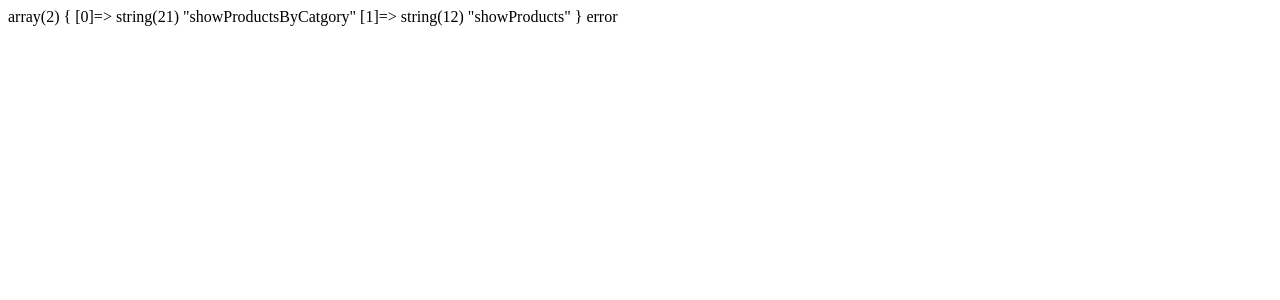
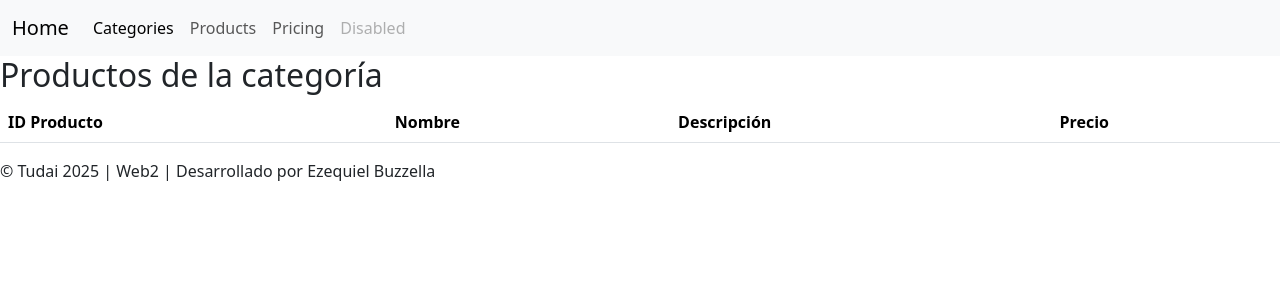
Before and after one commit to Ezequiel-Buzzella/Practicoweb2, a PHP site: page /showProductsByCatgory/showProducts in a window 1280 px wide. Shown: the top 300 px of the page. Run offline with PHP 8.4, Linux system fonts and the light colour scheme; data comes from the database, SQL or seed files in the repository; lists and menus that the app fills with data are empty.

Commit message:
Hecho insertar producto

```diff
--- a/controller/CategoryController.php
+++ b/controller/CategoryController.php
@@ -11,6 +11,10 @@
         $this->model = new CategoryModel();
     }
 
+    function getCategories(){
+        return $this->model->showAll();
+    }
+
     function showCategories(){
         $categories = $this->model->showAll();
         $this->view->showCategories($categories);
--- a/controller/ProductController.php
+++ b/controller/ProductController.php
@@ -2,24 +2,44 @@
 require_once './model/ProductModel.php';
 require_once './view/ProductView.php';
 
-define('MAX_PRIOTRIY',5);
+define('MAX_PRIOTRIY', 5);
 class ProductController
 {
     private $model;
     private $view;
 
-    public function __construct() {
+
+    public function __construct()
+    {
         $this->model = new ProductModel();
         $this->view = new ProductView();
     }
 
 
-    function home(){
+    function home()
+    {
         $this->view->showHome();
     }
 
-    function showProducts(){
-
+    function showProducts($categories = [])
+    {
+        $products = $this->model->showAll();
+        $this->view->showProducts($products,$categories);
     }
 
+    function insertProduct()
+    {
+        $nombre_producto = $_POST["nombre_producto"];
+        $descripcion_producto = $_POST["descripcion_producto"];
+        $precio_producto = $_POST["precio_producto"];
+        $id_categoria = $_POST["fk_id_categoria"];
+        $this->model->insertProduct($nombre_producto, $descripcion_producto, $precio_producto, $id_categoria);
+        $this->view->showHome();
+    }
+
+    function showProductsByCategory($id_categoria)
+    {
+        $products = $this->model->showProductsByCategory($id_categoria);
+        $this->view->showProductsByCategory($products);
+    }
 }
--- a/model/ProductModel.php
+++ b/model/ProductModel.php
@@ -2,20 +2,31 @@
 
 require "BaseModel.php";
 
-class ProductModel extends BaseModel {
+class ProductModel extends BaseModel
+{
 
-  function showAll(){
-    $query = $this->db->prepare("SELECT * FROM producto");
+  function showAll()
+  {
+    $query = $this->db->prepare("SELECT * FROM producto ");
     $query->execute();
     $products = $query->fetchALL(PDO::FETCH_OBJ);
     return $products;
   }
 
-  function insertProduct($id_producto,$nombre_producto,$descripcion_producto,$precio_producto,$fk_id_categoria){
-    $query = $this->db->prepare('INSERT INTO producto(id_producto,nombre_producto,descripcion_producto,precio_producto,fk_id_categoria)
-     VALUES (?,?,?,?,?)');
-     $query->execute([$id_producto,$nombre_producto,$descripcion_producto,$precio_producto,$fk_id_categoria]);
-
+  function insertProduct($nombre_producto, $descripcion_producto, $precio_producto, $fk_id_categoria)
+  {
+    $query = $this->db->prepare('INSERT INTO producto(nombre_producto,descripcion_producto,precio_producto,fk_id_categoria)
+     VALUES (?,?,?,?)');
+    $query->execute([$nombre_producto, $descripcion_producto, $precio_producto, $fk_id_categoria]);
   }
 
+  function showProductsByCategory($fk_id_categoria)
+  {
+    $query = $this->db->prepare("SELECT * FROM producto p
+                                 JOIN categoria c
+                                 ON p.fk_id_categoria = c.id_categoria
+                                 WHERE c.id_categoria = ?");
+    $query->execute([$fk_id_categoria]);
+    return $query->fetchAll(PDO::FETCH_OBJ);
+  }
 }
--- a/router.php
+++ b/router.php
@@ -27,7 +27,15 @@
     break;
 
   case 'showProducts':
-    $productController->showProdcuts();
+    $categories=$categoryController->getCategories();
+    $productController->showProducts($categories);
+    break;
+
+  case 'showProductsByCatgory':
+    $productController->showProductsByCategory($params[1]);
+    break;
+  case 'insertProduct':
+    $productController->insertProduct();
     break;
 
   default:
--- a/templates/header.phtml
+++ b/templates/header.phtml
@@ -9,7 +9,7 @@
 <body>
 <nav class="navbar navbar-expand-lg bg-body-tertiary">
   <div class="container-fluid">
-    <a class="navbar-brand" href="">Home</a>
+    <a class="navbar-brand" href="home">Home</a>
     <button class="navbar-toggler" type="button" data-bs-toggle="collapse" data-bs-target="#navbarNav" aria-controls="navbarNav" aria-expanded="false" aria-label="Toggle navigation">
       <span class="navbar-toggler-icon"></span>
     </button>
@@ -19,7 +19,7 @@
           <a class="nav-link active" aria-current="page" href="showCategories">Categories</a>
         </li>
         <li class="nav-item">
-          <a class="nav-link" href="#">Products</a>
+          <a class="nav-link" href="showProducts">Products</a>
         </li>
         <li class="nav-item">
           <a class="nav-link" href="#">Pricing</a>
--- a/templates/showCategories.phtml
+++ b/templates/showCategories.phtml
@@ -5,6 +5,7 @@
         <th scope="col">Id</th>
         <th scope="col">Nombre de la categoria</th>
         <th scope="col">Descripcion de la categoria</th>
+        <th></th>
       </tr>
     </thead>
     <tbody>
@@ -13,6 +14,7 @@
       <th scope="row"><?php echo $c->id_categoria?></th>
       <td><?php echo $c->nombre_categoria ?></td>
       <td><?php echo $c->descripcion_categoria ?></td>
+      <td><a href="showProductsByCatgory/<?php echo $c->id_categoria?>">click para ver mas</a>
     </tr>
     <?php endforeach?>
   </tbody>
--- /dev/null
+++ b/templates/showProductsByCategory.phtml
@@ -0,0 +1,25 @@
+<?php require_once 'header.phtml' ?>
+
+<h2>Productos de la categoría</h2>
+<table class="table">
+  <thead>
+    <tr>
+      <th>ID Producto</th>
+      <th>Nombre</th>
+      <th>Descripción</th>
+      <th>Precio</th>
+    </tr>
+  </thead>
+  <tbody>
+    <?php foreach ($products as $p): ?>
+      <tr>
+        <td><?= $p->id_producto ?></td>
+        <td><?= $p->nombre_producto ?></td>
+        <td><?= $p->descripcion_producto ?></td>
+        <td><?= $p->precio_producto ?></td>
+      </tr>
+    <?php endforeach ?>
+  </tbody>
+</table>
+
+<?php require_once 'footer.phtml' ?>
--- a/view/ProductView.php
+++ b/view/ProductView.php
@@ -8,6 +8,14 @@
         require_once './templates/home.phtml';
     }
 
+    function showProducts($products,$categories){
+        $product = $products;
+        $category = $categories;
+        require_once './templates/showProducts.phtml';
+    }
 
-
+        function showProductsByCategory($products){
+        $product = $products;
+        require_once './templates/showProductsByCategory.phtml';
+    }
 }
```
Also changed, not shown: templates/productList.phtml (deleted, +0 -11 lines), templates/showProducts.phtml (added, +45 -0 lines).
